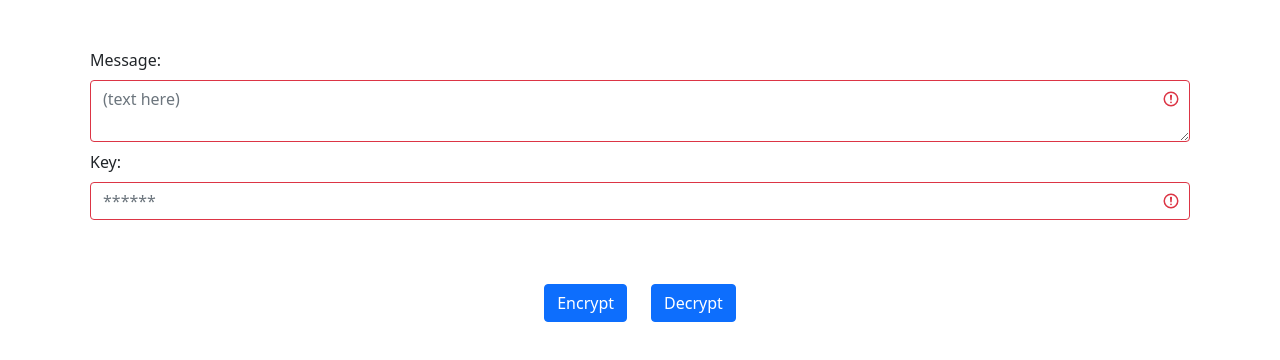
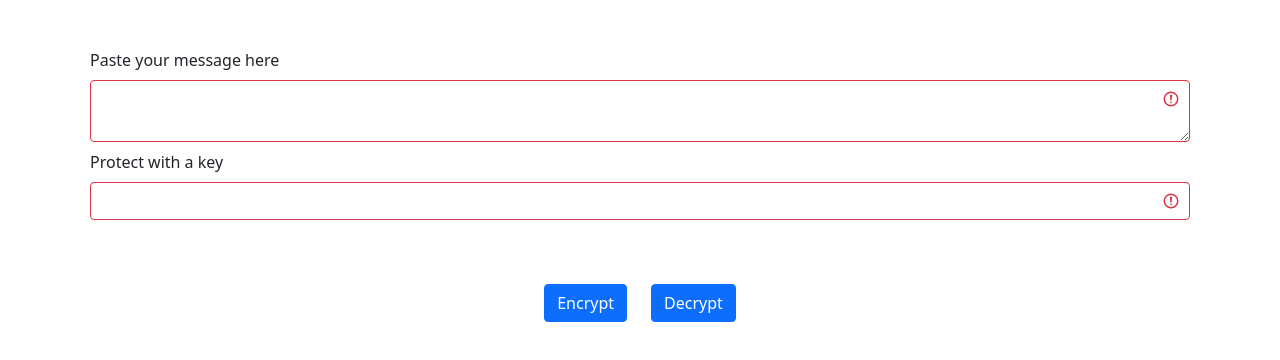
Before and after one commit to Salvatore-Fiannaca/Encrypt-Decrypt-App, a React (Create React App) app: page / in a window 1280 px wide. Shown: the top 360 px of the page. Built offline with nearby package versions, Linux system fonts and the light colour scheme.

Commit message:
renamed labels

```diff
--- a/src/App.tsx
+++ b/src/App.tsx
@@ -80,20 +80,19 @@ export const App: React.FC = () => {
     <div className="container mt-5">
       <form>
         <div className="form-group m-2">
-          <label className="mb-2">Message:</label>
+          <label className="mb-2">Paste your message here</label>
           <textarea
             className={cn(
               "form-control",
               {'is-valid': messageisValid},
               {'is-invalid': !messageisValid}
             )}
-            placeholder="(text here)"
             value={message}
             onChange={changeHandler}
           />
         </div>
         <div className="form-group m-2">
-          <label className="mb-2">Key:</label>
+          <label className="mb-2">Protect with a key</label>
           <input
             type="password"
             className={cn(
@@ -101,7 +100,6 @@ export const App: React.FC = () => {
               {'is-valid': keyisValid},
               {'is-invalid': !keyisValid}
             )}
-            placeholder="******"
             value={key}
             onChange={changeHandler}
           />
```
